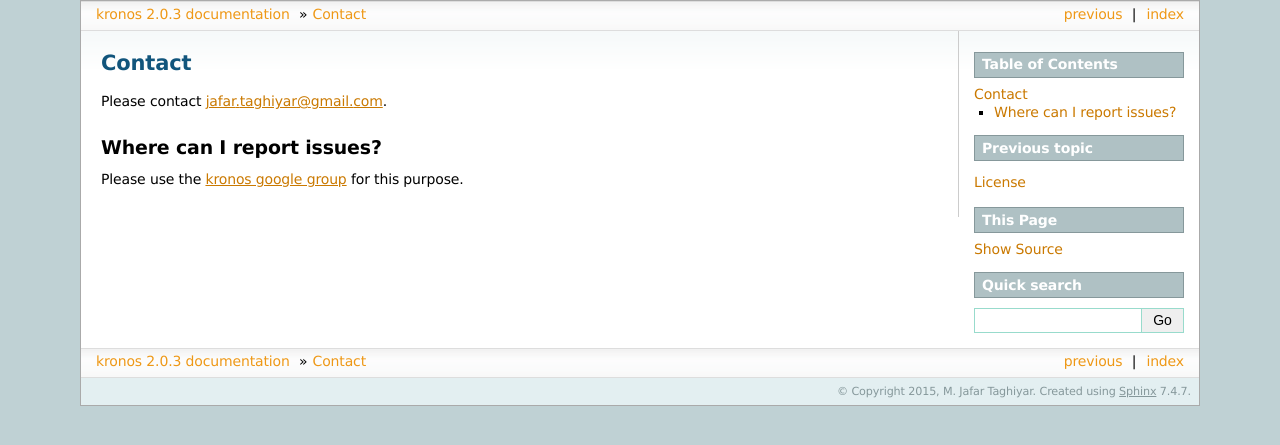
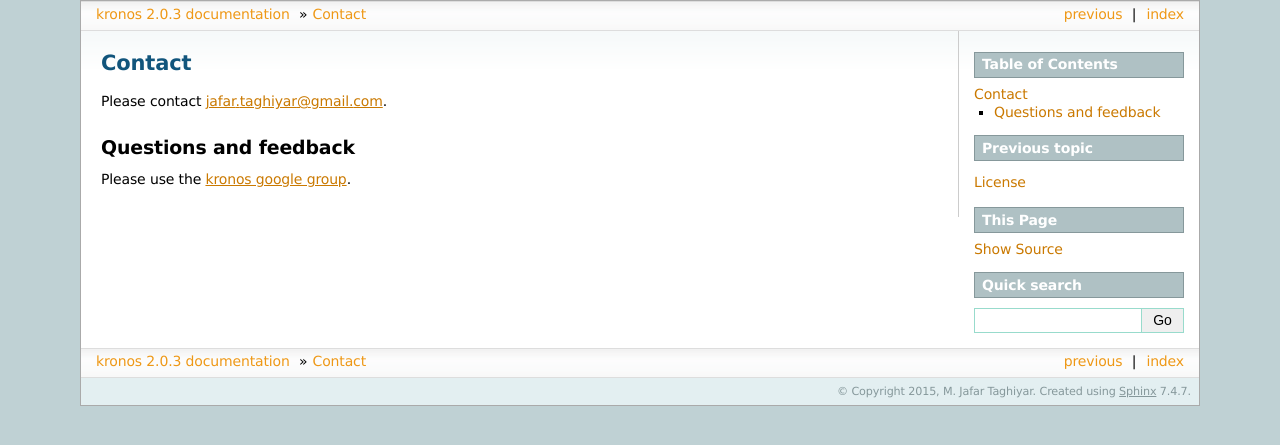
Before and after one commit to jtaghiyar/kronos_docs, a Sphinx documentation site: the page built from source/contact/contacts.rst, in a window 1280 px wide. Shown: the top 445 px of the page. Built offline with Sphinx 7.4.7, drawn with Linux system fonts in a browser that asks for light colours; pages that are not in the unit, such as notebooks, are missing from menus.

Commit message:
added questions and feedback subsection.

```diff
--- a/source/contact/contacts.rst
+++ b/source/contact/contacts.rst
@@ -2,6 +2,6 @@ Contact
 =======
 Please contact jafar.taghiyar@gmail.com.
 
-Where can I report issues?
-^^^^^^^^^^^^^^^^^^^^^^^^^^
-Please use the `kronos google group <https://groups.google.com/forum/#!forum/kronos_pipeliner>`_ for this purpose.
+Questions and feedback
+^^^^^^^^^^^^^^^^^^^^^^
+Please use the `kronos google group <https://groups.google.com/forum/#!forum/kronos_pipeliner>`_.
```
Also changed, not shown: source/issues/issues.rst (deleted, +0 -9 lines).
